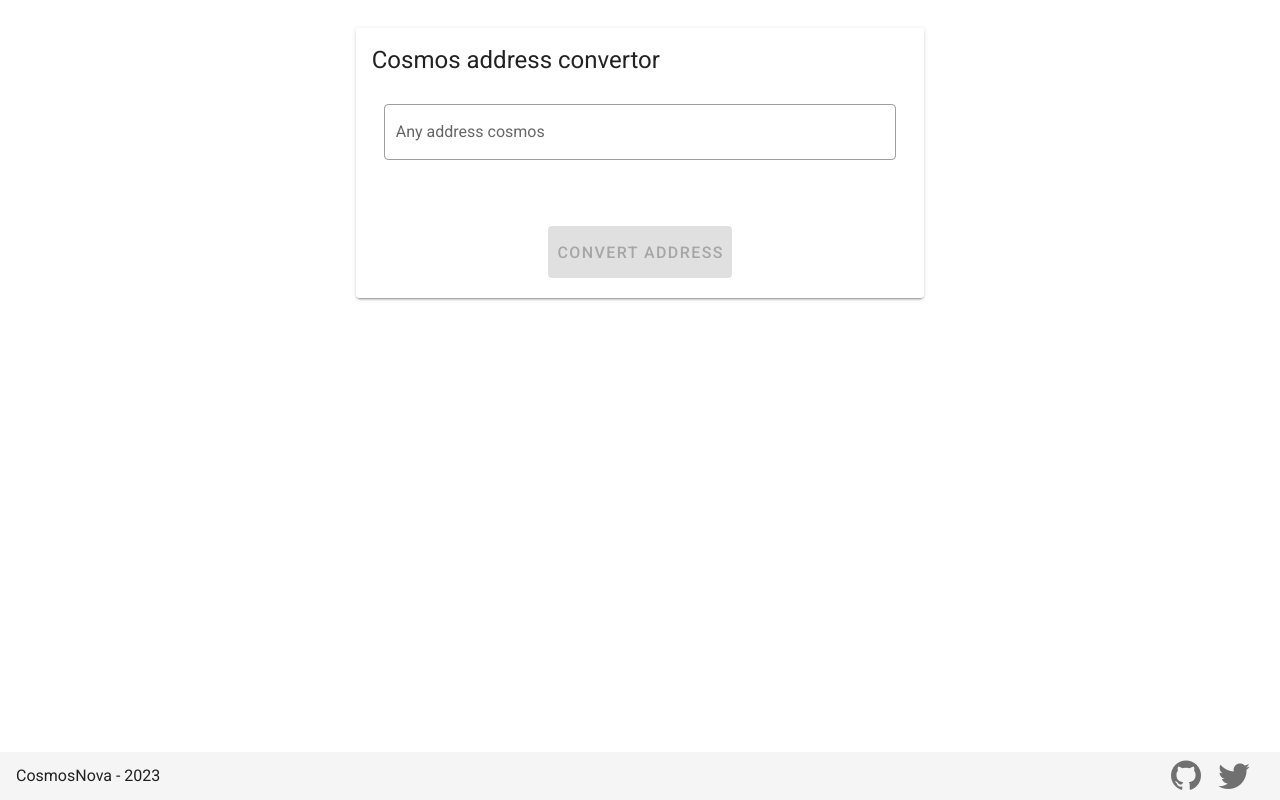
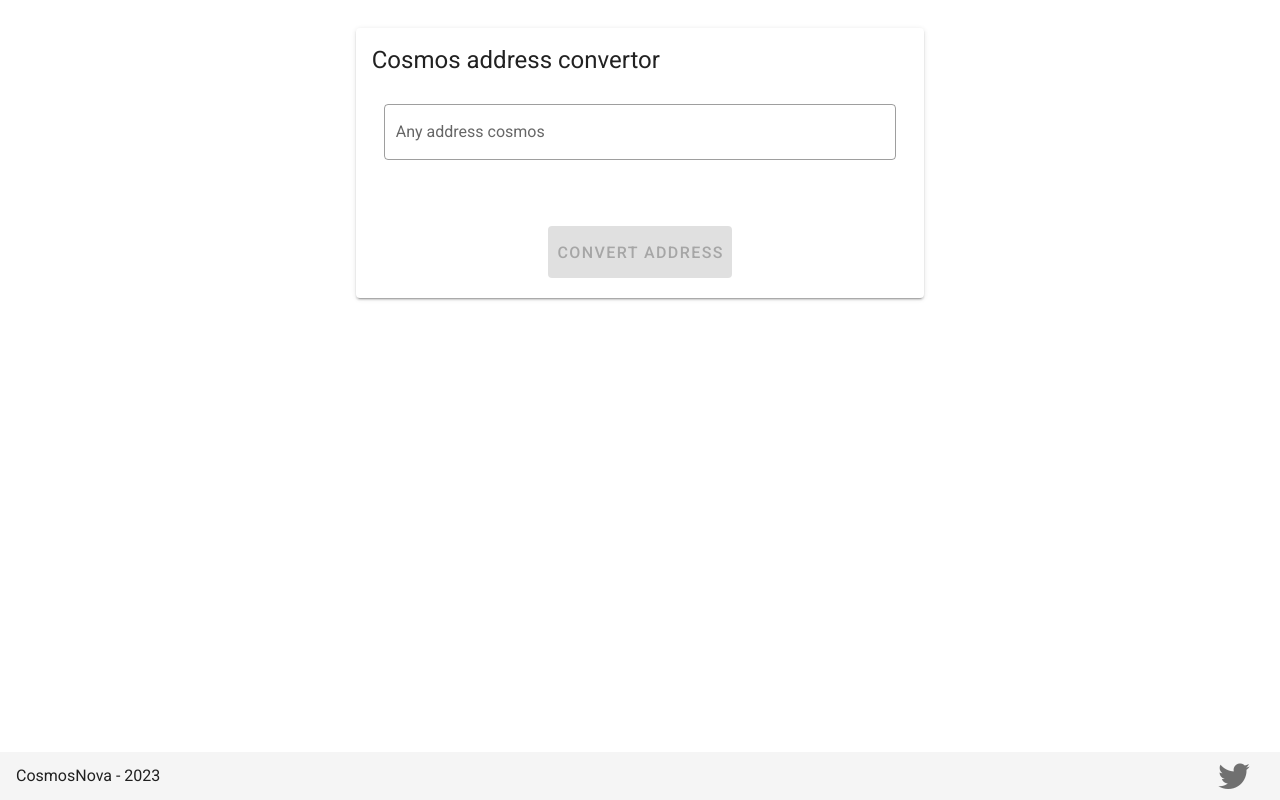
Before and after one commit to CosmosNova/cosmos-address-convertor, a Nuxt app: page / in a window 1280 px wide. Built offline with nearby package versions, Linux system fonts and the light colour scheme.

Commit message:
Update default.vue

```diff
--- a/layouts/default.vue
+++ b/layouts/default.vue
@@ -20,12 +20,6 @@
     <v-footer :absolute="!fixed" app>
       <span>CosmosNova - {{ new Date().getFullYear() }}</span>
       <v-spacer />
-      <a style="text-decoration: none; color: inherit;" href="https://github.com/CosmosNova/cosmos-address-convertor"
-        target="_blank">
-        <v-icon class="mr-3" large>
-          mdi-github
-        </v-icon>
-      </a>
       <a style="text-decoration: none; color: inherit;" href="https://twitter.com/atmon3r" target="_blank">
         <v-icon class="mr-3" large>
           mdi-twitter
```
